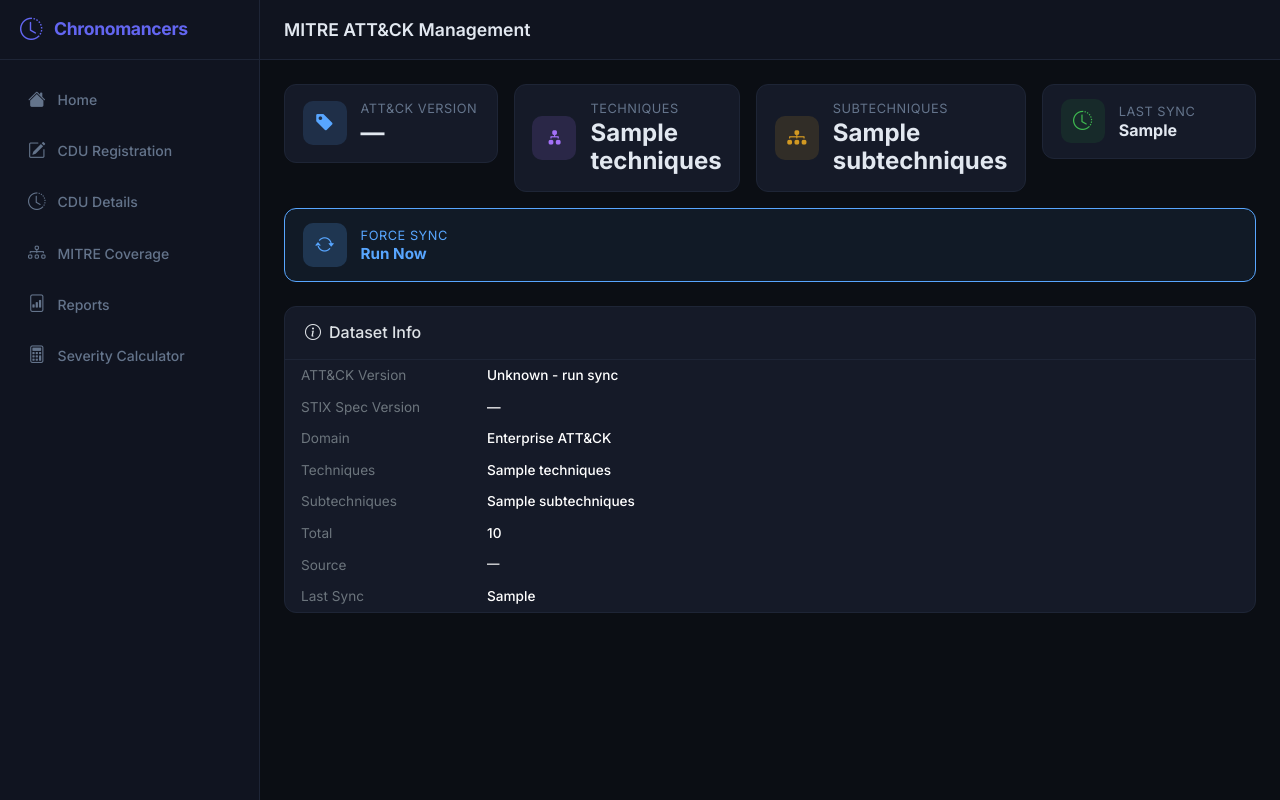
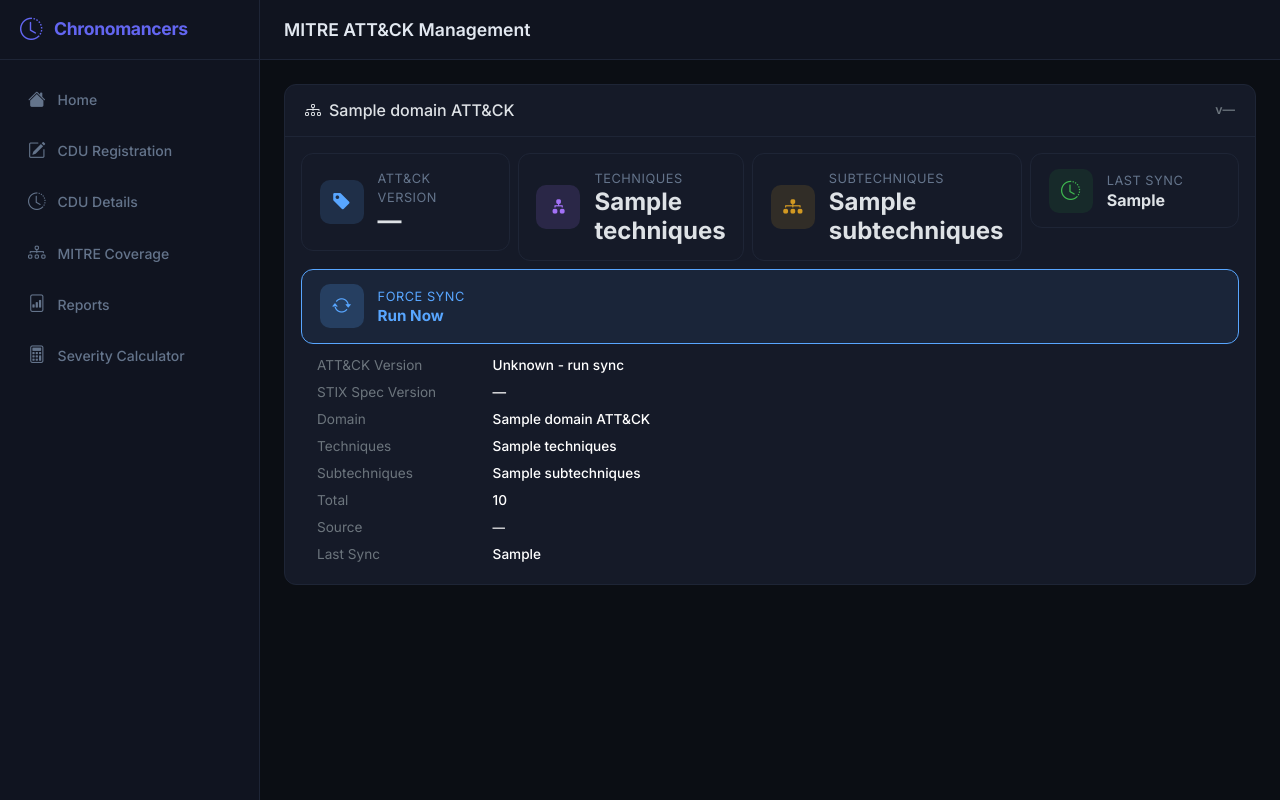
Before and after one commit to k0jir0900/chronomancersArchives, a Flask app: template templates/mitre_admin.html in a window 1280 px wide. Run offline with Flask 3, Linux system fonts and the light colour scheme; the template is opened without the code that fills it: most values are stand-ins (such as "Sample title", 1, 10 or a date in 2020).

Commit message:
v2.8.0
Add MITRE ATTA&CK ICS

```diff
--- a/app.py
+++ b/app.py
@@ -80,6 +80,32 @@ def load_mitre_config():
 def save_mitre_config(config):
     with open(MITRE_CONFIG_FILE, 'w') as f:
         json.dump(config, f)
+
+MITRE_DOMAINS = {
+    'enterprise': {
+        'label': 'Enterprise',
+        'url': 'https://raw.githubusercontent.com/mitre-attack/attack-stix-data/master/enterprise-attack/enterprise-attack.json',
+        'kill_chain': 'mitre-attack',
+    },
+    'ics': {
+        'label': 'ICS / OT',
+        'url': 'https://raw.githubusercontent.com/mitre-attack/attack-stix-data/master/ics-attack/ics-attack.json',
+        'kill_chain': 'mitre-ics-attack',
+    },
+}
+
+def get_mitre_domain_config(config, domain):
+    # Legacy flat config (pre multi-domain) is treated as enterprise.
+    if domain == 'enterprise' and 'enterprise' not in config and 'attack_version' in config:
+        return config
+    return config.get(domain, {})
+
+def save_mitre_domain_config(domain, info):
+    config = load_mitre_config()
+    if 'enterprise' not in config and 'attack_version' in config:
+        config = {'enterprise': dict(config)}
+    config[domain] = info
+    save_mitre_config(config)
 
 REPORTS_CONFIG_FILE = 'reports_config.yaml'
 
@@ -227,8 +253,12 @@ def build_report_data(config, company, date_from, date_to):
 
     return data
 
-def sync_mitre_data():
-    url = "https://raw.githubusercontent.com/mitre-attack/attack-stix-data/master/enterprise-attack/enterprise-attack.json"
+def sync_mitre_data(domain='enterprise'):
+    if domain not in MITRE_DOMAINS:
+        print(f"MITRE sync: unknown domain {domain}")
+        return False
+    url = MITRE_DOMAINS[domain]['url']
+    kill_chain = MITRE_DOMAINS[domain]['kill_chain']
     try:
         req = urllib.request.Request(url, headers={'User-Agent': 'chronomancers-archives/1.0'})
         with urllib.request.urlopen(req, timeout=120) as response:
@@ -264,11 +294,11 @@ def sync_mitre_data():
         name = obj.get('name', '')
         is_subtechnique = obj.get('x_mitre_is_subtechnique', False)
         tactics = [p['phase_name'] for p in obj.get('kill_chain_phases', [])
-                   if p.get('kill_chain_name') == 'mitre-attack']
+                   if p.get('kill_chain_name') == kill_chain]
         tactic_str = ','.join(tactics) if tactics else None
         parent_id = tech_id.split('.')[0] if is_subtechnique and '.' in tech_id else None
 
-        techniques.append((tech_id, name, tactic_str, parent_id))
+        techniques.append((tech_id, name, tactic_str, parent_id, domain))
 
     if not techniques:
         return False
@@ -279,7 +309,7 @@ def sync_mitre_data():
 
     try:
         cursor = conn.cursor()
-        cursor.execute("SELECT GET_LOCK('mitre_sync_lock', 0) AS acquired")
+        cursor.execute("SELECT GET_LOCK(%s, 0) AS acquired", (f'mitre_sync_lock_{domain}',))
         row = cursor.fetchone()
         if not row or not row[0]:
             cursor.close()
@@ -287,17 +317,17 @@ def sync_mitre_data():
             return False
 
         try:
-            cursor.execute("TRUNCATE TABLE mitre_techniques")
+            cursor.execute("DELETE FROM mitre_techniques WHERE domain = %s", (domain,))
             cursor.executemany(
-                "INSERT INTO mitre_techniques (technique_id, name, tactic, parent_id) VALUES (%s, %s, %s, %s)",
+                "INSERT INTO mitre_techniques (technique_id, name, tactic, parent_id, domain) VALUES (%s, %s, %s, %s, %s)",
                 techniques
             )
-            cursor.execute("DELETE FROM mitre_sync")
-            cursor.execute("INSERT INTO mitre_sync (last_updated) VALUES (NOW())")
+            cursor.execute("DELETE FROM mitre_sync WHERE domain = %s", (domain,))
+            cursor.execute("INSERT INTO mitre_sync (last_updated, domain) VALUES (NOW(), %s)", (domain,))
             conn.commit()
             total = len(techniques)
             subs = sum(1 for t in techniques if t[3] is not None)
-            save_mitre_config({
+            save_mitre_domain_config(domain, {
                 'attack_version': attack_version,
                 'spec_version': spec_version,
                 'total_techniques': total - subs,
@@ -305,17 +335,22 @@ def sync_mitre_data():
                 'last_sync': datetime.now().strftime('%Y-%m-%d %H:%M:%S'),
                 'source': url,
             })
-            print(f"MITRE sync complete: {total} techniques stored")
+            print(f"MITRE sync complete ({domain}): {total} techniques stored")
             return True
         except Exception as e:
             print(f"MITRE DB error: {e}")
             return False
         finally:
-            cursor.execute("SELECT RELEASE_LOCK('mitre_sync_lock')")
+            cursor.execute("SELECT RELEASE_LOCK(%s)", (f'mitre_sync_lock_{domain}',))
             cursor.fetchone()
     finally:
         cursor.close()
         conn.close()
+
+
+def sync_all_mitre():
+    for domain in MITRE_DOMAINS:
+        sync_mitre_data(domain)
 
 
 def startup_mitre_check():
@@ -324,22 +359,26 @@ def startup_mitre_check():
         if not conn:
             return
         cursor = conn.cursor(dictionary=True)
-        cursor.execute("SELECT last_updated FROM mitre_sync ORDER BY id DESC LIMIT 1")
-        row = cursor.fetchone()
-        cursor.execute("SELECT COUNT(*) as cnt FROM mitre_techniques")
-        count_row = cursor.fetchone()
+        for domain in MITRE_DOMAINS:
+            cursor.execute(
+                "SELECT last_updated FROM mitre_sync WHERE domain = %s ORDER BY id DESC LIMIT 1",
+                (domain,)
+            )
+            row = cursor.fetchone()
+            cursor.execute("SELECT COUNT(*) as cnt FROM mitre_techniques WHERE domain = %s", (domain,))
+            count_row = cursor.fetchone()
+
+            needs_sync = True
+            if row and row['last_updated'] and count_row and count_row['cnt'] > 0:
+                days_since = (datetime.now() - row['last_updated']).days
+                needs_sync = days_since >= 7
+
+            if needs_sync:
+                print(f"Starting MITRE ATT&CK background sync ({domain})...")
+                t = threading.Thread(target=sync_mitre_data, args=(domain,), daemon=True)
+                t.start()
         cursor.close()
         conn.close()
-
-        needs_sync = True
-        if row and row['last_updated'] and count_row and count_row['cnt'] > 0:
-            days_since = (datetime.now() - row['last_updated']).days
-            needs_sync = days_since >= 7
-
-        if needs_sync:
-            print("Starting MITRE ATT&CK background sync...")
-            t = threading.Thread(target=sync_mitre_data, daemon=True)
-            t.start()
     except Exception as e:
         print(f"MITRE startup check error: {e}")
 
@@ -415,6 +454,22 @@ def init_db():
             cursor.execute("ALTER TABLE archives ADD COLUMN severity VARCHAR(20) NULL")
         except mysql.connector.Error:
             pass
+        try:
+            cursor.execute("ALTER TABLE mitre_techniques ADD COLUMN domain VARCHAR(20) NOT NULL DEFAULT 'enterprise'")
+        except mysql.connector.Error:
+            pass
+        try:
+            cursor.execute("ALTER TABLE mitre_techniques DROP INDEX technique_id")
+        except mysql.connector.Error:
+            pass
+        try:
+            cursor.execute("ALTER TABLE mitre_techniques ADD UNIQUE KEY uniq_tech_domain (technique_id, domain)")
+        except mysql.connector.Error:
+            pass
+        try:
+            cursor.execute("ALTER TABLE mitre_sync ADD COLUMN domain VARCHAR(20) NOT NULL DEFAULT 'enterprise'")
+        except mysql.connector.Error:
+            pass
         cursor.execute("""
             CREATE TABLE IF NOT EXISTS tags_pool (
                 id INT AUTO_INCREMENT PRIMARY KEY,
@@ -1132,6 +1187,26 @@ TACTIC_LABELS = {
     'impact': 'Impact'
 }
 
+ICS_TACTIC_ORDER = [
+    'initial-access', 'execution', 'persistence', 'privilege-escalation',
+    'evasion', 'discovery', 'lateral-movement', 'collection',
+    'command-and-control', 'inhibit-response-function',
+    'impair-process-control', 'impact'
+]
+ICS_TACTIC_LABELS = {
+    'initial-access': 'Initial Access', 'execution': 'Execution',
+    'persistence': 'Persistence', 'privilege-escalation': 'Privilege Escalation',
+    'evasion': 'Evasion', 'discovery': 'Discovery',
+    'lateral-movement': 'Lateral Movement', 'collection': 'Collection',
+    'command-and-control': 'Command & Control',
+    'inhibit-response-function': 'Inhibit Response Function',
+    'impair-process-control': 'Impair Process Control', 'impact': 'Impact'
+}
+MITRE_TACTICS = {
+    'enterprise': (TACTIC_ORDER, TACTIC_LABELS),
+    'ics': (ICS_TACTIC_ORDER, ICS_TACTIC_LABELS),
+}
+
 @app.route('/mitre-coverage')
 @login_required
 def mitre_coverage():
@@ -1141,6 +1216,10 @@ def mitre_coverage():
         return redirect(url_for('home'))
 
     selected_company = request.args.get('company', '').strip()
+    selected_domain = request.args.get('domain', 'enterprise').strip()
+    if selected_domain not in MITRE_DOMAINS:
+        selected_domain = 'enterprise'
+    tactic_order, tactic_labels = MITRE_TACTICS[selected_domain]
 
     cursor = conn.cursor(dictionary=True)
 
@@ -1167,9 +1246,10 @@ def mitre_coverage():
                     ELSE mt.technique_id
                 END
             ))
+            WHERE mt.domain = %s
             GROUP BY mt.technique_id, mt.name, mt.tactic, mt.parent_id
             ORDER BY mt.technique_id
-        """, (selected_company,))
+        """, (selected_company, selected_domain))
     else:
         cursor.execute("""
             SELECT
@@ -1189,12 +1269,13 @@ def mitre_coverage():
                     ELSE mt.technique_id
                 END
             ))
+            WHERE mt.domain = %s
             GROUP BY mt.technique_id, mt.name, mt.tactic, mt.parent_id
             ORDER BY mt.technique_id
-        """)
+        """, (selected_domain,))
     rows = cursor.fetchall()
 
-    cursor.execute("SELECT last_updated FROM mitre_sync ORDER BY id DESC LIMIT 1")
+    cursor.execute("SELECT last_updated FROM mitre_sync WHERE domain = %s ORDER BY id DESC LIMIT 1", (selected_domain,))
     sync_row = cursor.fetchone()
     last_sync = sync_row['last_updated'].strftime('%Y-%m-%d %H:%M') if sync_row else 'Never'
 
@@ -1223,7 +1304,7 @@ def mitre_coverage():
         if parent:
             parent['subtechniques'].append(sub)
 
-    matrix = {t: {'label': TACTIC_LABELS.get(t, t.replace('-', ' ').title()), 'techniques': []} for t in TACTIC_ORDER}
+    matrix = {t: {'label': tactic_labels.get(t, t.replace('-', ' ').title()), 'techniques': []} for t in tactic_order}
 
     for tech in techniques_by_id.values():
         for tactic in [t.strip() for t in tech['tactic'].split(',') if t.strip()]:
@@ -1240,14 +1321,16 @@ def mitre_coverage():
     total_subtechniques = len(subtechniques)
     covered_subtechniques = sum(1 for s in subtechniques if s['cdu_count'] > 0)
 
-    attack_version = load_mitre_config().get('attack_version')
+    attack_version = get_mitre_domain_config(load_mitre_config(), selected_domain).get('attack_version')
+    domain_options = [{'key': k, 'label': v['label']} for k, v in MITRE_DOMAINS.items()]
 
     return render_template('mitre_coverage.html',
-        matrix=matrix, tactic_order=TACTIC_ORDER,
+        matrix=matrix, tactic_order=tactic_order,
         total_techniques=total_techniques, covered_techniques=covered_techniques,
         total_subtechniques=total_subtechniques, covered_subtechniques=covered_subtechniques,
         last_sync=last_sync, companies=companies, selected_company=selected_company,
-        attack_version=attack_version)
+        attack_version=attack_version, domain_options=domain_options,
+        selected_domain=selected_domain)
 
 @app.route('/api/mitre/techniques')
 @login_required
@@ -1255,10 +1338,14 @@ def api_mitre_techniques():
     conn = get_db_connection()
     if not conn:
         return jsonify([])
+    domain = request.args.get('domain', 'enterprise').strip()
+    if domain not in MITRE_DOMAINS:
+        domain = 'enterprise'
     cursor = conn.cursor(dictionary=True)
     cursor.execute(
         "SELECT technique_id, name, tactic FROM mitre_techniques "
-        "WHERE parent_id IS NULL ORDER BY technique_id"
+        "WHERE parent_id IS NULL AND domain = %s ORDER BY technique_id",
+        (domain,)
     )
     techniques = cursor.fetchall()
     cursor.close()
@@ -1272,11 +1359,14 @@ def api_mitre_subtechniques(technique_id):
     conn = get_db_connection()
     if not conn:
         return jsonify([])
+    domain = request.args.get('domain', 'enterprise').strip()
+    if domain not in MITRE_DOMAINS:
+        domain = 'enterprise'
     cursor = conn.cursor(dictionary=True)
     cursor.execute(
         "SELECT technique_id, name FROM mitre_techniques "
-        "WHERE parent_id = %s ORDER BY technique_id",
-        (technique_id,)
+        "WHERE parent_id = %s AND domain = %s ORDER BY technique_id",
+        (technique_id, domain)
     )
     subs = cursor.fetchall()
     cursor.close()
@@ -1876,33 +1966,47 @@ def restore_backup_custom(filepath):
 def admin_mitre():
     config = load_mitre_config()
     conn = get_db_connection()
-    db_counts = {'techniques': 0, 'subtechniques': 0}
-    last_sync_db = None
-    if conn:
-        cursor = conn.cursor(dictionary=True)
-        cursor.execute("SELECT COUNT(*) as cnt FROM mitre_techniques WHERE parent_id IS NULL")
-        db_counts['techniques'] = cursor.fetchone()['cnt']
-        cursor.execute("SELECT COUNT(*) as cnt FROM mitre_techniques WHERE parent_id IS NOT NULL")
-        db_counts['subtechniques'] = cursor.fetchone()['cnt']
-        cursor.execute("SELECT last_updated FROM mitre_sync ORDER BY id DESC LIMIT 1")
-        row = cursor.fetchone()
-        if row:
-            last_sync_db = row['last_updated'].strftime('%Y-%m-%d %H:%M:%S')
+    domains = []
+    cursor = conn.cursor(dictionary=True) if conn else None
+    for key, meta in MITRE_DOMAINS.items():
+        info = {
+            'key': key,
+            'label': meta['label'],
+            'config': get_mitre_domain_config(config, key),
+            'techniques': 0,
+            'subtechniques': 0,
+            'last_sync': None,
+        }
+        if cursor:
+            cursor.execute("SELECT COUNT(*) as cnt FROM mitre_techniques WHERE parent_id IS NULL AND domain = %s", (key,))
+            info['techniques'] = cursor.fetchone()['cnt']
+            cursor.execute("SELECT COUNT(*) as cnt FROM mitre_techniques WHERE parent_id IS NOT NULL AND domain = %s", (key,))
+            info['subtechniques'] = cursor.fetchone()['cnt']
+            cursor.execute("SELECT last_updated FROM mitre_sync WHERE domain = %s ORDER BY id DESC LIMIT 1", (key,))
+            row = cursor.fetchone()
+            if row:
+                info['last_sync'] = row['last_updated'].strftime('%Y-%m-%d %H:%M:%S')
+        domains.append(info)
+    if cursor:
         cursor.close()
         conn.close()
-    return render_template('mitre_admin.html', config=config, db_counts=db_counts, last_sync_db=last_sync_db)
+    return render_template('mitre_admin.html', domains=domains)
 
 @app.route('/admin/mitre/sync', methods=['POST'])
 @login_required
 @admin_required
 def admin_mitre_sync():
-    t = threading.Thread(target=sync_mitre_data, daemon=True)
+    domain = request.form.get('domain', 'enterprise').strip()
+    if domain not in MITRE_DOMAINS:
+        flash('Unknown MITRE domain.', 'error')
+        return redirect(url_for('admin_mitre'))
+    t = threading.Thread(target=sync_mitre_data, args=(domain,), daemon=True)
     t.start()
     t.join(timeout=180)
     if t.is_alive():
-        flash('Sync started in background - may take a few minutes.', 'info')
+        flash(f'{MITRE_DOMAINS[domain]["label"]} sync started in background - may take a few minutes.', 'info')
     else:
-        flash('MITRE ATT&CK sync completed successfully.', 'success')
+        flash(f'{MITRE_DOMAINS[domain]["label"]} ATT&CK sync completed successfully.', 'success')
     return redirect(url_for('admin_mitre'))
 
 @app.route('/backup', methods=['GET'])
@@ -2080,7 +2184,7 @@ if scheduler_available:
     if scheduler:
         try:
             scheduler.add_job(
-                func=sync_mitre_data,
+                func=sync_all_mitre,
                 trigger=IntervalTrigger(days=7),
                 id='mitre_sync_job',
                 name='MITRE ATT&CK Sync',
--- a/templates/mitre_admin.html
+++ b/templates/mitre_admin.html
@@ -4,10 +4,16 @@
 
 {% block content %}
 <div class="row g-4">
+{% for d in domains %}
+    <div class="col-12">
+        <div class="card">
+            <div class="card-header d-flex align-items-center justify-content-between">
+                <h6 class="mb-0"><i class="bi bi-diagram-3 me-2"></i>{{ d.label }} ATT&amp;CK</h6>
+                <span class="text-secondary" style="font-size:.78rem;">v{{ d.config.get('attack_version') or '—' }}</span>
+            </div>
+            <div class="card-body">
 
-    <!-- Info cards -->
-    <div class="col-12">
-        <div class="row g-3">
+                <div class="row g-2 mb-2">
                     <div class="col-sm-6 col-lg">
                         <div class="stat-card">
                             <div class="ca-stat-icon" style="background:rgba(88,166,255,.15);color:#58a6ff;">
@@ -15,7 +21,7 @@
                             </div>
                             <div>
                                 <p class="stat-label">ATT&amp;CK Version</p>
-                        <h3 class="stat-value">{{ config.get('attack_version') or '—' }}</h3>
+                                <h3 class="stat-value">{{ d.config.get('attack_version') or '—' }}</h3>
                             </div>
                         </div>
                     </div>
@@ -26,7 +32,7 @@
                             </div>
                             <div>
                                 <p class="stat-label">Techniques</p>
-                        <h3 class="stat-value">{{ db_counts.techniques }}</h3>
+                                <h3 class="stat-value">{{ d.techniques }}</h3>
                             </div>
                         </div>
                     </div>
@@ -37,7 +43,7 @@
                             </div>
                             <div>
                                 <p class="stat-label">Subtechniques</p>
-                        <h3 class="stat-value">{{ db_counts.subtechniques }}</h3>
+                                <h3 class="stat-value">{{ d.subtechniques }}</h3>
                             </div>
                         </div>
                     </div>
@@ -48,13 +54,14 @@
                             </div>
                             <div>
                                 <p class="stat-label">Last Sync</p>
-                        <h3 class="stat-value" style="font-size:1rem;">{{ last_sync_db or '—' }}</h3>
+                                <h3 class="stat-value" style="font-size:1rem;">{{ d.last_sync or '—' }}</h3>
                             </div>
                         </div>
                     </div>
                     <div class="col-sm-6 col-lg">
                         <form action="{{ url_for('admin_mitre_sync') }}" method="POST"
-                    onsubmit="return confirm('Force a full MITRE ATT&CK sync? This may take up to 3 minutes.');" class="h-100">
+                            onsubmit="return confirm('Force a full {{ d.label }} ATT&CK sync? This may take up to 3 minutes.');" class="h-100">
+                            <input type="hidden" name="domain" value="{{ d.key }}">
                             <button type="submit" class="stat-card w-100 h-100 border-0 text-start"
                                 style="cursor:pointer;background:rgba(88,166,255,.08);border:1.5px solid #58a6ff!important;border-radius:.75rem;transition:background .15s,box-shadow .15s;"
                                 onmouseover="this.style.background='rgba(88,166,255,.18)';this.style.boxShadow='0 0 0 3px rgba(88,166,255,.25)'"
@@ -70,54 +77,47 @@
                         </form>
                     </div>
                 </div>
-    </div>
 
-    <!-- Dataset info -->
-    <div class="col-12">
-        <div class="card">
-            <div class="card-header">
-                <h6 class="mb-0"><i class="bi bi-info-circle me-2"></i>Dataset Info</h6>
-            </div>
-            <div class="card-body p-0">
-                <table class="table table-borderless mb-0" style="font-size:.85rem;">
+                <table class="table table-borderless table-sm mb-0" style="font-size:.85rem;line-height:1.4;">
                     <tbody>
                         <tr>
-                            <td class="text-secondary ps-3" style="width:20%;">ATT&amp;CK Version</td>
-                            <td class="fw-medium">{{ config.get('attack_version') or 'Unknown - run sync' }}</td>
+                            <td class="text-secondary ps-3 py-1" style="width:20%;">ATT&amp;CK Version</td>
+                            <td class="fw-medium py-1">{{ d.config.get('attack_version') or 'Unknown - run sync' }}</td>
                         </tr>
                         <tr>
-                            <td class="text-secondary ps-3">STIX Spec Version</td>
-                            <td class="fw-medium">{{ config.get('spec_version') or '—' }}</td>
+                            <td class="text-secondary ps-3 py-1">STIX Spec Version</td>
+                            <td class="fw-medium py-1">{{ d.config.get('spec_version') or '—' }}</td>
                         </tr>
                         <tr>
-                            <td class="text-secondary ps-3">Domain</td>
-                            <td class="fw-medium">Enterprise ATT&amp;CK</td>
+                            <td class="text-secondary ps-3 py-1">Domain</td>
+                            <td class="fw-medium py-1">{{ d.label }} ATT&amp;CK</td>
                         </tr>
                         <tr>
-                            <td class="text-secondary ps-3">Techniques</td>
-                            <td class="fw-medium">{{ db_counts.techniques }}</td>
+                            <td class="text-secondary ps-3 py-1">Techniques</td>
+                            <td class="fw-medium py-1">{{ d.techniques }}</td>
                         </tr>
                         <tr>
-                            <td class="text-secondary ps-3">Subtechniques</td>
-                            <td class="fw-medium">{{ db_counts.subtechniques }}</td>
+                            <td class="text-secondary ps-3 py-1">Subtechniques</td>
+                            <td class="fw-medium py-1">{{ d.subtechniques }}</td>
                         </tr>
                         <tr>
-                            <td class="text-secondary ps-3">Total</td>
-                            <td class="fw-medium">{{ db_counts.techniques + db_counts.subtechniques }}</td>
+                            <td class="text-secondary ps-3 py-1">Total</td>
+                            <td class="fw-medium py-1">{{ d.techniques + d.subtechniques }}</td>
                         </tr>
                         <tr>
-                            <td class="text-secondary ps-3">Source</td>
-                            <td class="fw-medium" style="font-size:.78rem;word-break:break-all;">{{ config.get('source') or '—' }}</td>
+                            <td class="text-secondary ps-3 py-1">Source</td>
+                            <td class="fw-medium py-1" style="font-size:.78rem;word-break:break-all;">{{ d.config.get('source') or '—' }}</td>
                         </tr>
                         <tr>
-                            <td class="text-secondary ps-3">Last Sync</td>
-                            <td class="fw-medium">{{ last_sync_db or 'Never' }}</td>
+                            <td class="text-secondary ps-3 py-1">Last Sync</td>
+                            <td class="fw-medium py-1">{{ d.last_sync or 'Never' }}</td>
                         </tr>
                     </tbody>
                 </table>
+
             </div>
         </div>
     </div>
-
+{% endfor %}
 </div>
 {% endblock %}
```
Also changed, not shown: sql/001_init.sql (+5 -2 lines), sql/003_mitre.sql (+35 -0 lines), templates/mitre_coverage.html (+11 -0 lines), .claude/settings.local.json, 1 other file. Lines whose indentation alone changed are shown as unchanged.
